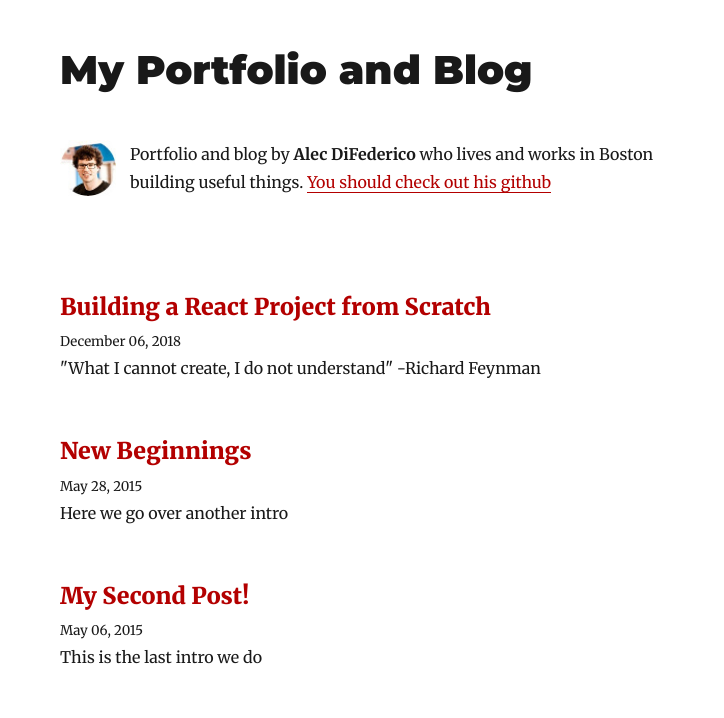
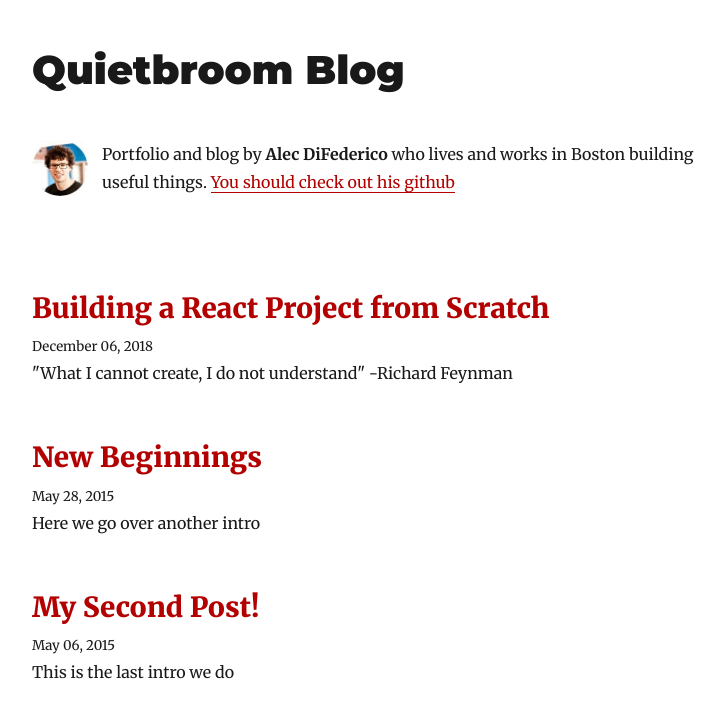
Before and after one commit to Alec1017/quietbroom-blog, a Gatsby site: page / in a window 1280 px wide. Shown: the whole page, without its empty margins (265-989 px from the left). Built offline with nearby package versions, Linux system fonts and the light colour scheme; Gatsby itself is replaced by a stand-in of ours; some packages are replaced by stand-ins of ours.

Commit message:
added sass and utilized react 16.8 syntax

```diff
--- a/gatsby-config.js
+++ b/gatsby-config.js
@@ -1,6 +1,6 @@
 module.exports = {
   siteMetadata: {
-    title: 'My Portfolio and Blog',
+    title: 'Quietbroom Blog',
     author: 'Alec DiFederico',
     description: 'A site to show my portfolio and blog',
     siteUrl: 'https://quietbroom.com/',
@@ -65,5 +65,6 @@ module.exports = {
         pathToConfigModule: 'src/utils/typography',
       },
     },
+    `gatsby-plugin-sass`
   ],
 }
--- a/src/components/Bio.js
+++ b/src/components/Bio.js
@@ -7,15 +7,8 @@ import 'typeface-merriweather'
 import profilePic from './profile-pic.jpg'
 import { rhythm } from '../utils/typography'
 
-class Bio extends React.Component {
-  render() {
-    return (
-      <div
-        style={{
-          display: 'flex',
-          marginBottom: rhythm(2.5),
-        }}
-      >
+const Bio = () => (
+  <div style={{ display: 'flex', marginBottom: rhythm(2.5) }}>
     <img
       src={profilePic}
       alt={`Alec DiFederico`}
@@ -33,8 +26,6 @@ class Bio extends React.Component {
       </a>
     </p>
   </div>
-    )
-  }
-}
+);
 
 export default Bio
--- a/src/components/Layout.js
+++ b/src/components/Layout.js
@@ -1,71 +1,37 @@
 import React from 'react'
 import { Link } from 'gatsby'
 
-import { rhythm, scale } from '../utils/typography'
+import '../stylesheets/main.scss';
 
-class Layout extends React.Component {
-  render() {
-    const { location, title, children } = this.props
-    const rootPath = `${__PATH_PREFIX__}/`
-    let header
+function Layout(props) {
+  const { location, title, children } = props;
+  const rootPath = `${__PATH_PREFIX__}/`;
+  let header;
 
   if (location.pathname === rootPath) {
     header = (
-        <h1
-          style={{
-            ...scale(1),
-            marginBottom: rhythm(1.5),
-            marginTop: 0,
-          }}
-        >
-          <Link
-            style={{
-              boxShadow: 'none',
-              textDecoration: 'none',
-              color: 'inherit',
-            }}
-            to={'/'}
-          >
+      <h1 className='layout__header--large'>
+        <Link className='layout__link--large' to={'/'}>
           {title}
         </Link>
       </h1>
     )
   } else {
     header = (
-        <h3
-          style={{
-            fontFamily: 'Montserrat, sans-serif',
-            marginTop: 0,
-            marginBottom: rhythm(-1),
-            color: '#b30000'
-          }}
-        >
-          <Link
-            style={{
-              boxShadow: 'none',
-              textDecoration: 'none'
-            }}
-            to={'/'}
-          >
+      <h3 className='layout__header--small'>
+        <Link className='layout__link--small' to={'/'}>
           {title}
         </Link>
       </h3>
     )
   }
+
   return (
-      <div
-        style={{
-          marginLeft: 'auto',
-          marginRight: 'auto',
-          maxWidth: rhythm(24),
-          padding: `${rhythm(1.5)} ${rhythm(3 / 4)}`,
-        }}
-      >
+    <div className='layout'>
       {header}
       {children}
     </div>
-    )
-  }
+  );
 }
 
-export default Layout
+export default Layout;
--- a/src/pages/index.js
+++ b/src/pages/index.js
@@ -25,7 +25,7 @@ class BlogIndex extends React.Component {
           const title = node.frontmatter.title || node.fields.slug
           return (
             <div key={node.fields.slug}>
-              <h3
+              <h2
                 style={{
                   marginBottom: rhythm(1 / 4),
                 }}
@@ -33,7 +33,7 @@ class BlogIndex extends React.Component {
                 <Link style={{ boxShadow: 'none' }} to={node.fields.slug}>
                   {title}
                 </Link>
-              </h3>
+              </h2>
               <small>{node.frontmatter.date}</small>
               <p dangerouslySetInnerHTML={{ __html: node.frontmatter.intro }} />
             </div>
--- /dev/null
+++ b/src/stylesheets/_layout.scss
@@ -0,0 +1,30 @@
+.layout {
+  margin: auto;
+  max-width: 45.5rem;
+  padding: 2.625rem 1.3125rem;
+
+  &__header--large {
+    font-size: 2.5rem;
+    line-height: 3.5rem;
+    margin-bottom: 2.625rem;
+    margin-top: 0;
+  }
+
+  &__header--small {
+    font-family: Montserrat, sans-serif;
+    margin-top: 0px;
+    margin-bottom: -1.75rem;
+    color: rgb(179, 0, 0);
+  }
+
+  &__link--large {
+    box-shadow: none;
+    text-decoration: none;
+    color: inherit;
+  }
+
+  &__link--small {
+    box-shadow: none;
+    text-decoration: none;
+  }
+}
--- /dev/null
+++ b/src/stylesheets/main.scss
@@ -0,0 +1 @@
+@import "layout";
```
Also changed, not shown: package.json (+5 -3 lines), 1 other file. Lines whose indentation alone changed are shown as unchanged.
